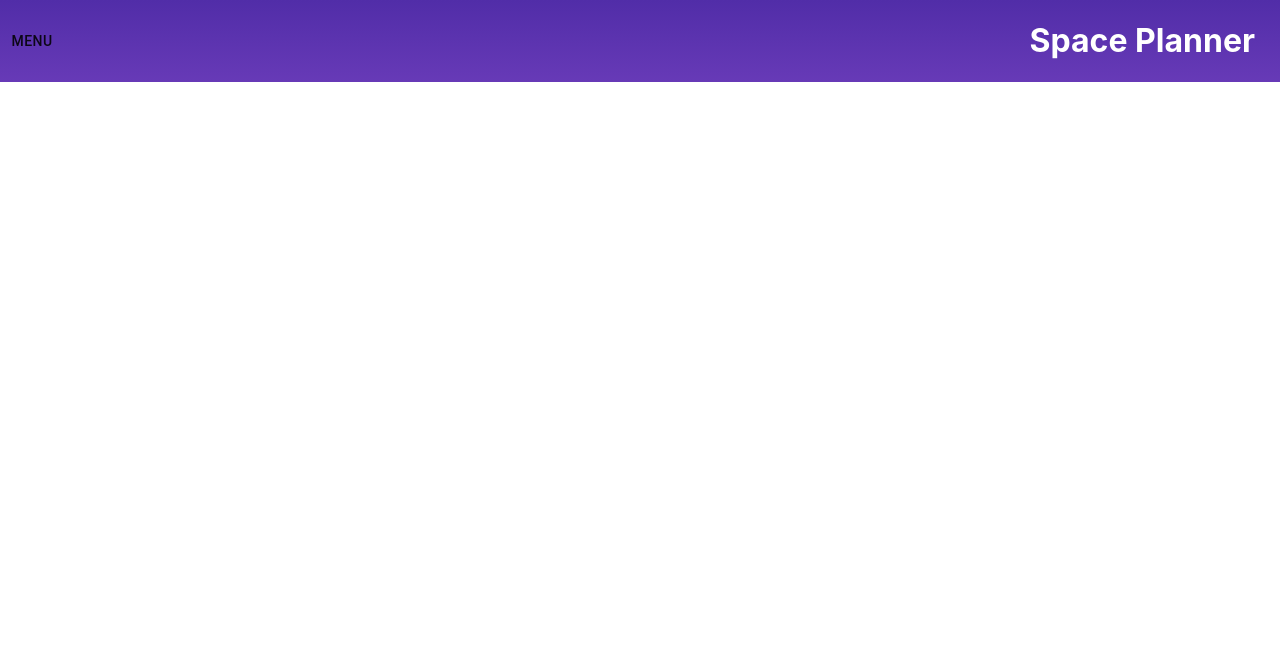
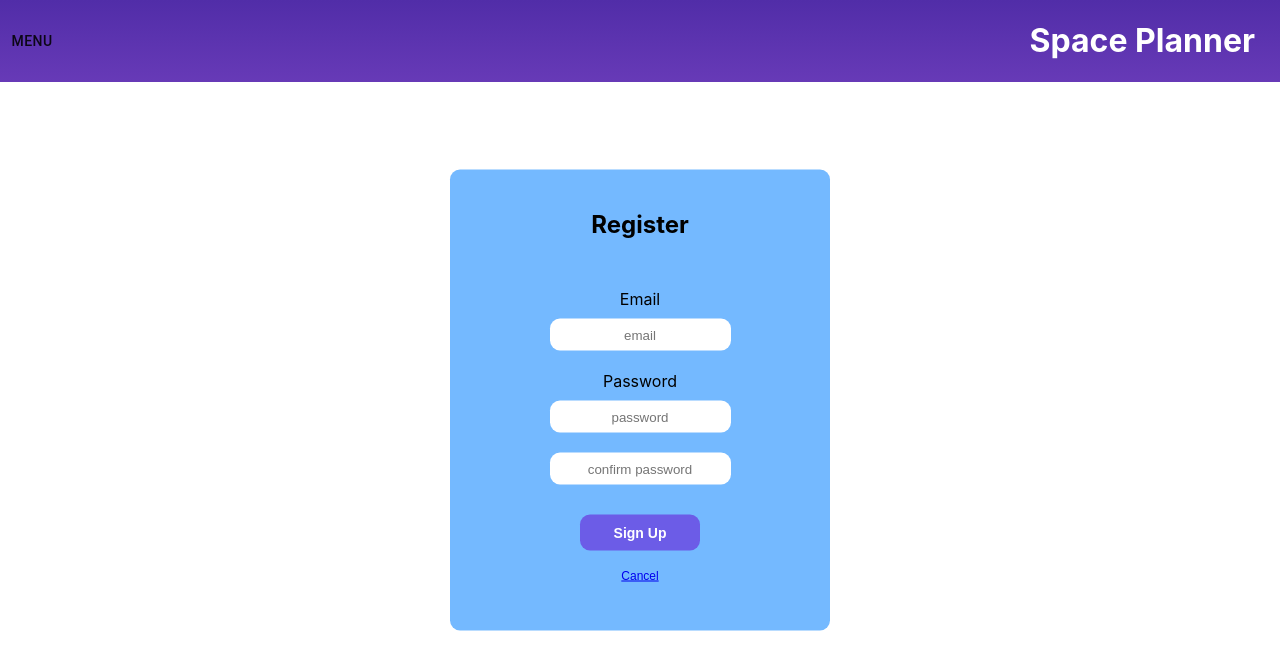
Before and after one commit to KevinTMtz/HackMTY2020, a React (Create React App) app in the folder blue-yonder-front/: page /new/register in a window 1280 px wide. Shown: the top 670 px of the page. Built offline with nearby package versions, Linux system fonts and the light colour scheme.

Commit message:
Implemented links por LoginPage and RegisterPage

```diff
--- a/blue-yonder-front/src/index.tsx
+++ b/blue-yonder-front/src/index.tsx
@@ -6,6 +6,7 @@ import RectLayout from './views/RectLayout';
 import SeatLayout from './views/SeatLayout';
 import './index.css';
 import Header from './components/Header';
+import RegisterPage from './views/RegisterPage';
 
 const App: React.FC = () => (
   <BrowserRouter>
@@ -14,6 +15,7 @@ const App: React.FC = () => (
       <Route path="/" exact component={LoginPage} />
       <Route path="/new/rect" component={RectLayout} />
       <Route path="/new/seat" component={SeatLayout} />
+      <Route path="/new/register" component={RegisterPage} />
     </Switch>
   </BrowserRouter>
 );
--- a/blue-yonder-front/src/views/LoginPage.tsx
+++ b/blue-yonder-front/src/views/LoginPage.tsx
@@ -2,6 +2,7 @@ import React from 'react';
 import styled from '@emotion/styled';
 import * as routes from '../constants/routes';
 import { auth, db } from '../firebase';
+import { Link } from 'react-router-dom';
 
 const StyledTextField = styled.div`
   display: flex;
@@ -115,7 +116,7 @@ export class LoginPage extends React.Component<InterfaceProps, InterfaceState> {
       .doSignInWithEmailAndPassword(email, password)
       .then(() => {
         this.setState(() => ({ ...LoginPage.INITIAL_STATE }));
-        history.push(routes.HOME);
+        history.push('/new/rect');
       })
       .catch((error) => {
         this.setState(LoginPage.propKey('error', error));
@@ -155,7 +156,7 @@ export class LoginPage extends React.Component<InterfaceProps, InterfaceState> {
             Sign In
           </button>
           <button className="discreteButton" id="registerBtn">
-            Sign Up
+            <Link to="/new/register">Sign Up</Link>
           </button>
         </form>
       </StyledTextField>
--- a/blue-yonder-front/src/views/RegisterPage.tsx
+++ b/blue-yonder-front/src/views/RegisterPage.tsx
@@ -2,6 +2,7 @@ import React from 'react';
 import styled from '@emotion/styled';
 import * as routes from '../constants/routes';
 import { auth, db } from '../firebase';
+import { Link } from 'react-router-dom';
 
 const StyledTextField = styled.div`
   display: flex;
@@ -127,7 +128,7 @@ export class RegisterPage extends React.Component<
         db.doCreateUser(authUser.user.uid, username, email)
           .then(() => {
             this.setState(() => ({ ...RegisterPage.INITIAL_STATE }));
-            history.push(routes.HOME);
+            history.push('/new/rect');
           })
           .catch((error) => {
             this.setState(RegisterPage.propKey('error', error));
@@ -180,7 +181,7 @@ export class RegisterPage extends React.Component<
             Sign Up
           </button>
           <button className="discreteButton" id="registerBtn">
-            Cancel
+            <Link to="/">Cancel</Link>
           </button>
         </form>
       </StyledTextField>
```
